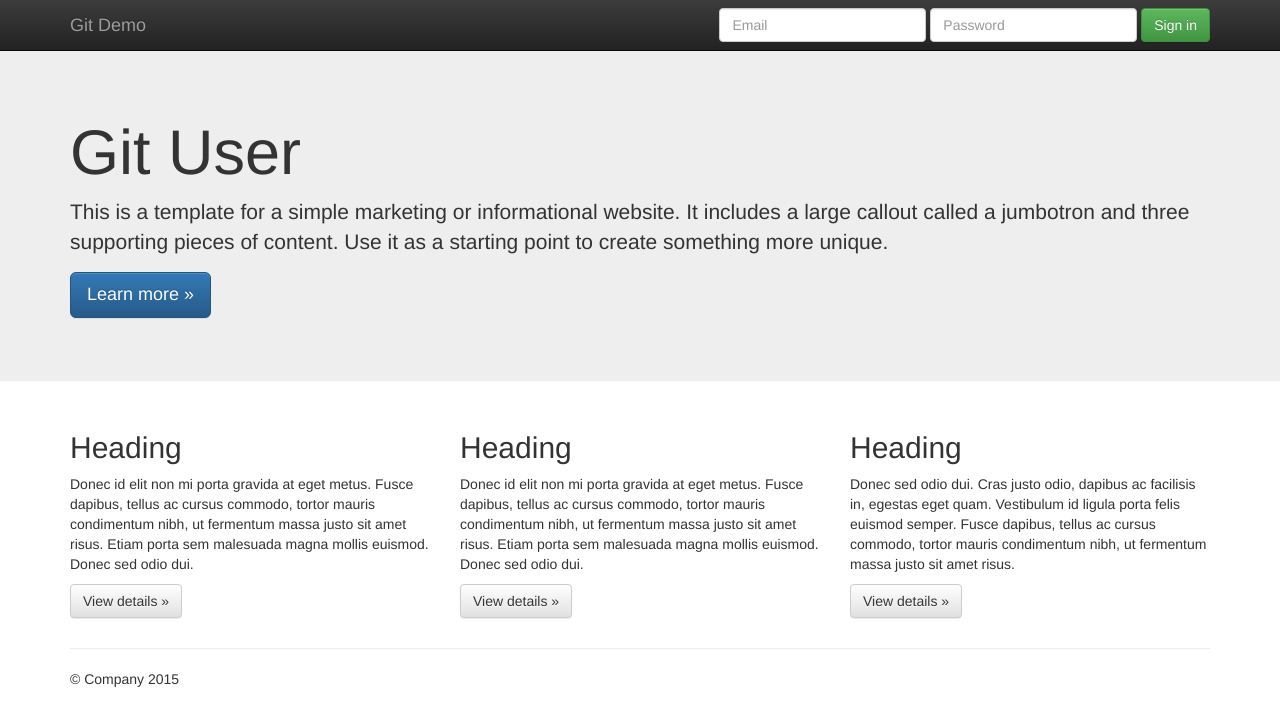
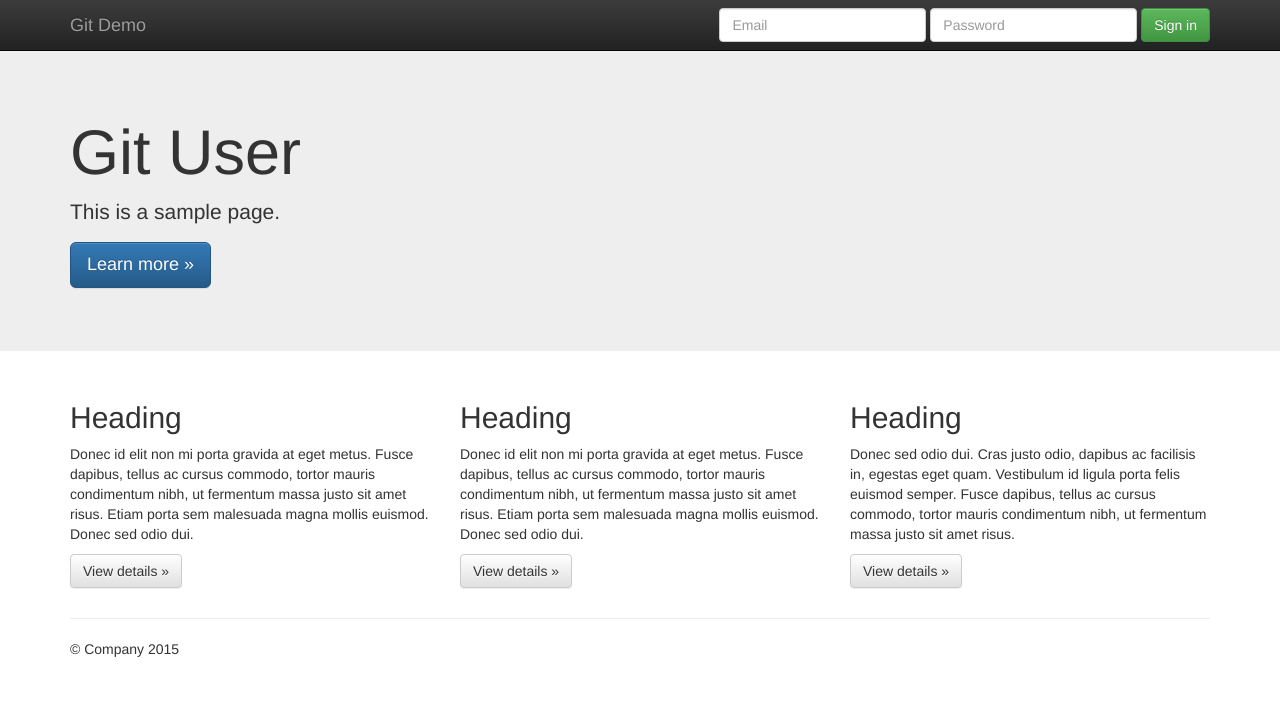
Before and after one commit to Prasanth947/new-repository, a plain HTML site: page index.html in a window 1280 px wide. Drawn offline with nearby package versions, Linux system fonts and the light colour scheme.

Commit message:
fixed the bug

```diff
--- a/index.html
+++ b/index.html
@@ -56,7 +56,7 @@
     <div class="jumbotron">
       <div class="container">
         <h1>Git User</h1>
-        <p>This is a template for a simple marketing or informational website. It includes a large callout called a jumbotron and three supporting pieces of content. Use it as a starting point to create something more unique.</p>
+        <p>This is a sample page.</p>
         <p><a class="btn btn-primary btn-lg" href="#" role="button">Learn more &raquo;</a></p>
       </div>
     </div>
```
